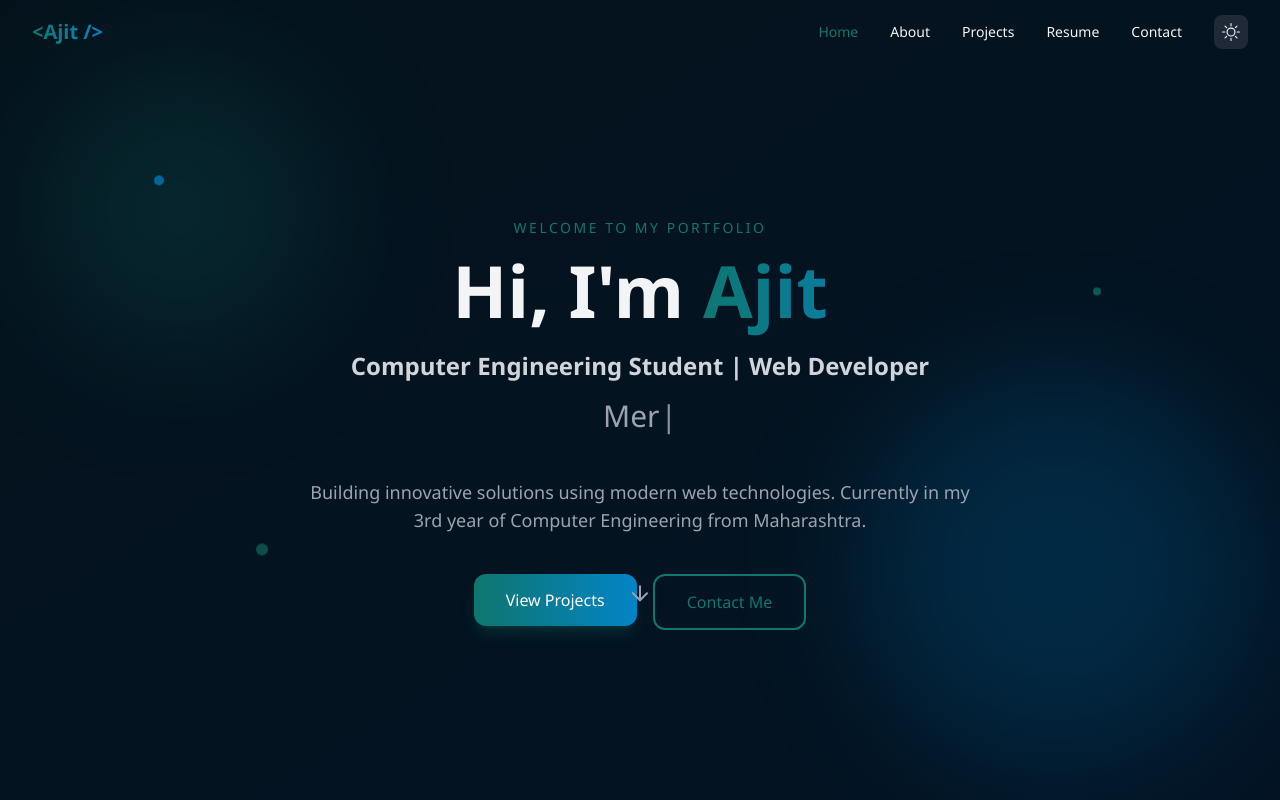
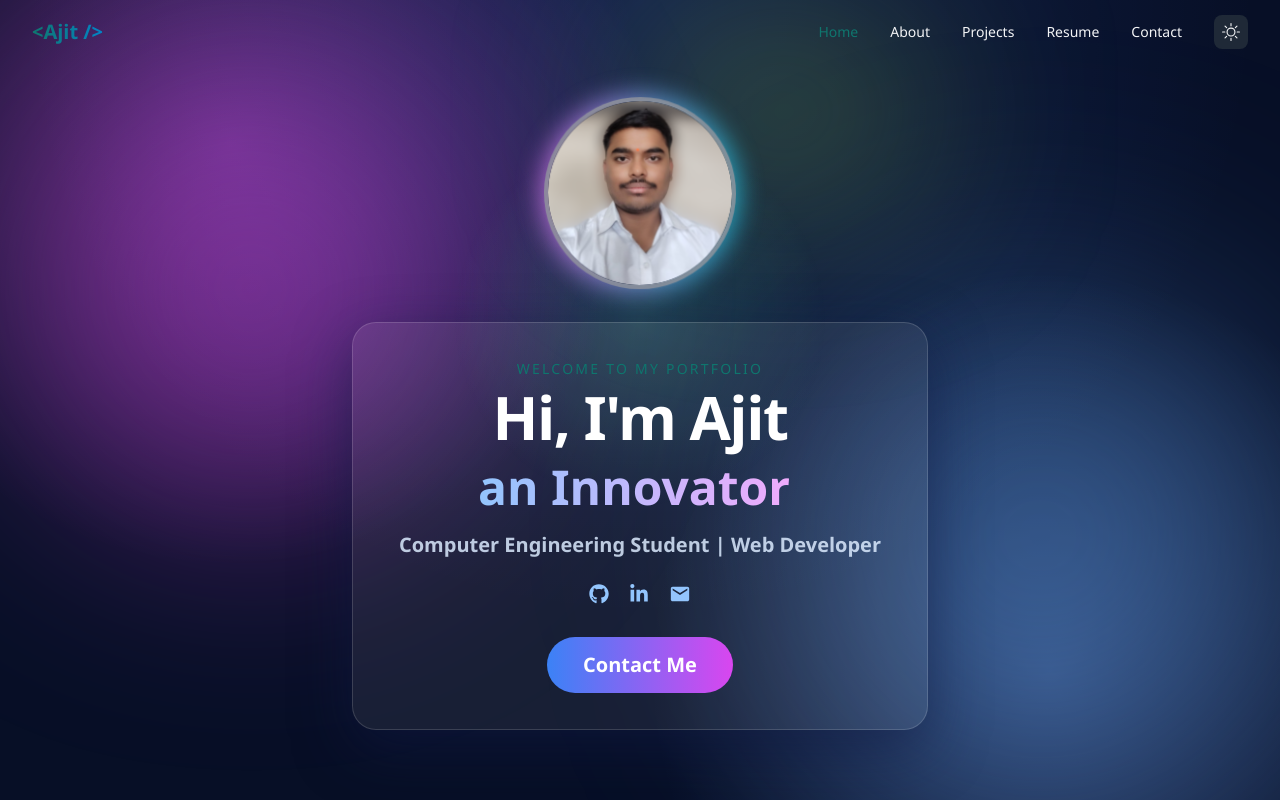
Before and after one commit to Ajit9834/portfolio, a React (Vite) app: page / in a window 1280 px wide. Shown: the top 800 px of the page. Built offline with nearby package versions, Linux system fonts and the light colour scheme.

Commit message:
Updated Resume component

```diff
--- a/src/App.jsx
+++ b/src/App.jsx
@@ -9,6 +9,7 @@ import Footer from './components/Footer'
 
 function App() {
   const [darkMode, setDarkMode] = useState(true)
+  const [cursorGlow, setCursorGlow] = useState({ x: 50, y: 50 })
 
   useEffect(() => {
     if (darkMode) {
@@ -20,9 +21,25 @@ function App() {
 
   const toggleDarkMode = () => setDarkMode(!darkMode)
 
+  const handleMouseMove = (event) => {
+    const x = (event.clientX / window.innerWidth) * 100
+    const y = (event.clientY / window.innerHeight) * 100
+    setCursorGlow({ x, y })
+  }
+
   return (
-    <div className="min-h-screen bg-gray-50 dark:bg-gray-950 text-gray-900 dark:text-gray-100 transition-colors duration-300">
+    <div
+      onMouseMove={handleMouseMove}
+      className="relative min-h-screen bg-gray-50 dark:bg-gray-950 text-gray-900 dark:text-gray-100 transition-colors duration-300"
+    >
+      <div
+        className="pointer-events-none fixed inset-0 z-[1] transition-[background] duration-150"
+        style={{
+          background: `radial-gradient(circle 220px at ${cursorGlow.x}% ${cursorGlow.y}%, rgba(124, 255, 201, 0.08), transparent 65%)`,
+        }}
+      />
       <Navbar darkMode={darkMode} toggleDarkMode={toggleDarkMode} />
+      <div className="relative z-[2]">
         <Hero />
         <About />
         <Projects />
@@ -30,6 +47,7 @@ function App() {
         <Contact />
         <Footer />
       </div>
+    </div>
   )
 }
 
--- a/src/components/Hero.jsx
+++ b/src/components/Hero.jsx
@@ -1,125 +1,168 @@
+import { useState } from 'react'
 import { motion } from 'framer-motion'
 import { Link } from 'react-scroll'
 import Typewriter from 'typewriter-effect'
-import { FiArrowDown } from 'react-icons/fi'
+import { FaGithub, FaLinkedinIn } from 'react-icons/fa'
+import { MdEmail } from 'react-icons/md'
 
 function Hero() {
+  const [cursorPosition, setCursorPosition] = useState({ x: 50, y: 40 })
+
+  const handleMouseMove = (event) => {
+    const rect = event.currentTarget.getBoundingClientRect()
+    const x = ((event.clientX - rect.left) / rect.width) * 100
+    const y = ((event.clientY - rect.top) / rect.height) * 100
+    setCursorPosition({ x, y })
+  }
+
+  const handleMouseLeave = () => {
+    setCursorPosition({ x: 50, y: 40 })
+  }
+
+  const socials = [
+    {
+      icon: <FaGithub size={20} />,
+      label: 'GitHub',
+      href: 'https://github.com/Ajit9834/Ajit9834.git',
+    },
+    {
+      icon: <FaLinkedinIn size={20} />,
+      label: 'LinkedIn',
+      href: 'https://www.linkedin.com/in/ajit-zori',
+    },
+    {
+      icon: <MdEmail size={22} />,
+      label: 'Gmail',
+      href: 'mailto:ajitzori24@gmail.com',
+    },
+  ]
+
   return (
     <section
       id="home"
-      className="min-h-[100svh] flex items-center justify-center relative overflow-hidden px-4 pt-24 pb-16 sm:px-6 sm:pt-28"
+      onMouseMove={handleMouseMove}
+      onMouseLeave={handleMouseLeave}
+      className="h-[100dvh] min-h-[100dvh] flex items-center justify-center relative overflow-hidden px-3 pt-16 pb-5 sm:px-6 sm:pt-22 sm:pb-8"
+      style={{
+        background:
+          'radial-gradient(circle at 18% 18%, rgba(237, 91, 255, 0.35), transparent 34%), radial-gradient(circle at 82% 84%, rgba(123, 172, 255, 0.35), transparent 32%), #070f26',
+      }}
     >
-      <div className="absolute inset-0 bg-gradient-to-br from-primary/5 via-transparent to-secondary/5 dark:from-primary/10 dark:to-secondary/10" />
+      <div className="absolute inset-0 bg-[radial-gradient(circle_at_50%_0%,rgba(71,122,255,0.18),transparent_60%)]" />
 
-      <div className="absolute top-16 -left-10 sm:left-8 w-52 h-52 sm:w-72 sm:h-72 bg-primary/20 rounded-full blur-3xl animate-drift-x" />
-      <div className="absolute bottom-10 -right-12 sm:right-8 w-64 h-64 sm:w-96 sm:h-96 bg-secondary/20 rounded-full blur-3xl animate-float-slow" />
+      <div className="absolute top-16 -left-12 sm:left-6 w-72 h-72 sm:w-[28rem] sm:h-[28rem] bg-fuchsia-500/40 rounded-full blur-[120px] animate-drift-x" />
+      <div className="absolute bottom-6 -right-16 sm:right-0 w-72 h-72 sm:w-[30rem] sm:h-[30rem] bg-blue-400/35 rounded-full blur-[130px] animate-float-slow" />
+      <div className="absolute top-6 left-1/2 -translate-x-1/2 w-72 h-44 bg-lime-400/30 blur-[100px] rounded-full animate-float-slow" />
 
-      <motion.div
-        initial={{ opacity: 0, scale: 0.9 }}
-        animate={{ opacity: 1, scale: 1 }}
-        transition={{ duration: 1.1, delay: 0.3 }}
-        className="pointer-events-none absolute inset-0"
-      >
-        <div className="absolute top-[22%] left-[12%] h-2.5 w-2.5 rounded-full bg-secondary/70 animate-float-slow" />
-        <div className="absolute top-[68%] left-[20%] h-3 w-3 rounded-full bg-primary/60 animate-float-slow [animation-delay:1.4s]" />
-        <div className="absolute top-[36%] right-[14%] h-2 w-2 rounded-full bg-primary/70 animate-float-slow [animation-delay:2.1s]" />
-      </motion.div>
+      <div
+        className="pointer-events-none absolute inset-0 transition-[background] duration-200"
+        style={{
+          background: `radial-gradient(circle 340px at ${cursorPosition.x}% ${cursorPosition.y}%, rgba(113, 255, 196, 0.18), transparent 55%)`,
+        }}
+      />
 
-      <div className="relative z-10 text-center max-w-5xl mx-auto">
+      <div className="relative z-10 text-center max-w-5xl mx-auto w-full">
         <motion.div
-          initial={{ opacity: 0, y: 30 }}
-          animate={{ opacity: 1, y: 0 }}
-          transition={{ duration: 0.8 }}
+          initial={{ opacity: 0, y: 85, scale: 0.92, filter: 'blur(12px)' }}
+          animate={{ opacity: 1, y: 0, scale: 1, filter: 'blur(0px)' }}
+          transition={{
+            duration: 1,
+            type: 'spring',
+            stiffness: 110,
+            damping: 16,
+          }}
+          className="mx-auto max-w-xl w-full"
         >
-          <motion.p
-            initial={{ opacity: 0 }}
-            animate={{ opacity: 1 }}
-            transition={{ delay: 0.2 }}
-            className="text-primary font-medium mb-4 text-xs sm:text-sm tracking-[0.18em] uppercase"
+          <motion.div
+            initial={{ opacity: 0, scale: 0.8, y: 30 }}
+            animate={{
+              opacity: 1,
+              scale: 1,
+              y: [0, -18, 0, 8, 0],
+              rotate: [0, 1.5, 0, -1.5, 0],
+            }}
+            transition={{
+              opacity: { delay: 0.15, duration: 0.5 },
+              scale: { delay: 0.15, duration: 0.6, type: 'spring', stiffness: 120 },
+              y: { duration: 6, repeat: Infinity, ease: 'easeInOut' },
+              rotate: { duration: 6, repeat: Infinity, ease: 'easeInOut' },
+            }}
+            whileHover={{ scale: 1.06, transition: { type: 'spring', stiffness: 260, damping: 16 } }}
+            className="relative mx-auto h-32 w-32 sm:h-44 sm:w-44 md:h-48 md:w-48 mb-5 sm:mb-7"
           >
-            Welcome to my portfolio
-          </motion.p>
+            <div className="absolute -inset-1 rounded-full bg-gradient-to-r from-fuchsia-400 to-cyan-400 blur-md opacity-70" />
+            <div className="relative h-full w-full rounded-full border-4 border-white/45 overflow-hidden bg-slate-900/70">
+              <img
+                src="/assets/profile.jpg"
+                alt="Ajit profile"
+                className="h-full w-full object-cover"
+              />
+            </div>
+          </motion.div>
 
-          <h1 className="text-[2.2rem] leading-tight sm:text-6xl lg:text-7xl font-bold mb-5 sm:mb-6">
-            Hi, I&apos;m{' '}
-            <span className="bg-gradient-to-r from-primary to-secondary bg-clip-text text-transparent animate-shine-sweep bg-[length:200%_100%]">
-              Ajit
-            </span>
-          </h1>
+          <div className="rounded-3xl border border-white/15 bg-white/[0.07] backdrop-blur-xl shadow-[0_18px_55px_rgba(17,26,68,0.55)] px-4 py-6 sm:px-8 sm:py-9">
+            <p className="text-primary font-medium mb-2 text-[11px] sm:text-sm tracking-[0.16em] uppercase">
+              Welcome to my portfolio
+            </p>
 
-          <p className="text-base sm:text-xl lg:text-2xl font-semibold text-gray-700 dark:text-gray-300 mb-4 px-1">
-            Computer Engineering Student | Web Developer
-          </p>
+            <h1 className="text-3xl sm:text-5xl md:text-6xl font-black tracking-tight leading-[0.95] text-white mb-3">
+              Hi, I&apos;m Ajit
+            </h1>
 
-          <div className="text-lg sm:text-2xl lg:text-3xl font-medium text-gray-600 dark:text-gray-400 mb-6 h-14">
-            <Typewriter
-              options={{
-                strings: [
-                  'Problem Solver',
-                  'Tech Enthusiast',
-                  'Mern Stack Developer',
-                  'System Design Learner',
-                ],
-                autoStart: true,
-                loop: true,
-                deleteSpeed: 30,
-                delay: 50,
-              }}
-            />
-          </div>
+            <div className="flex items-center justify-center gap-2 mb-3 sm:mb-4 min-h-10 sm:min-h-14">
+              <div className="text-2xl sm:text-4xl md:text-5xl font-black bg-gradient-to-r from-blue-300 to-fuchsia-300 bg-clip-text text-transparent">
+                <Typewriter
+                  options={{
+                    strings: ['a Coder', 'a Developer', 'an Innovator'],
+                    autoStart: true,
+                    loop: true,
+                    deleteSpeed: 34,
+                    delay: 55,
+                    cursor: '',
+                  }}
+                />
+              </div>
+              <span className="typing-cursor" aria-hidden="true" />
+            </div>
 
-          <motion.p
-            initial={{ opacity: 0 }}
-            animate={{ opacity: 1 }}
-            transition={{ delay: 0.6 }}
-            className="text-gray-500 dark:text-gray-400 max-w-2xl mx-auto mb-9 sm:mb-10 text-base sm:text-lg leading-relaxed"
-          >
-            Building innovative solutions using modern web technologies.
-            Currently in my 3rd year of Computer Engineering from Maharashtra.
-          </motion.p>
+            <p className="text-sm sm:text-xl font-semibold text-blue-100/85 mb-5 sm:mb-6 px-1">
+              Computer Engineering Student | Web Developer
+            </p>
 
-          <motion.div
-            initial={{ opacity: 0, y: 20 }}
-            animate={{ opacity: 1, y: 0 }}
-            transition={{ delay: 0.8 }}
-            className="flex flex-col sm:flex-row gap-4 justify-center"
-          >
-            <Link to="projects" smooth={true} duration={500} offset={-70}>
+            <div className="flex items-center justify-center gap-4 sm:gap-5 mb-6 sm:mb-8">
+              {socials.map((social, index) => (
+                <motion.a
+                  key={social.label}
+                  href={social.href}
+                  target="_blank"
+                  rel="noreferrer"
+                  initial={{ opacity: 0, y: 10 }}
+                  animate={{ opacity: 1, y: 0 }}
+                  transition={{ delay: 0.2 + index * 0.1 }}
+                  whileHover={{ y: -4, scale: 1.08 }}
+                  className="text-blue-300 hover:text-cyan-300 transition-colors"
+                  aria-label={social.label}
+                >
+                  {social.icon}
+                </motion.a>
+              ))}
+            </div>
+
+            <Link to="contact" smooth={true} duration={650} offset={-70}>
               <motion.button
-                whileHover={{ scale: 1.05 }}
-                whileTap={{ scale: 0.95 }}
-                className="w-full sm:w-auto px-8 py-3.5 bg-gradient-to-r from-primary to-secondary text-white rounded-xl font-medium shadow-lg shadow-primary/25 hover:shadow-xl hover:shadow-primary/30 transition-shadow duration-300"
-              >
-                View Projects
-              </motion.button>
-            </Link>
-            <Link to="contact" smooth={true} duration={500} offset={-70}>
-              <motion.button
-                whileHover={{ scale: 1.05 }}
-                whileTap={{ scale: 0.95 }}
-                className="w-full sm:w-auto px-8 py-3.5 border-2 border-primary text-primary rounded-xl font-medium hover:bg-primary hover:text-white transition-all duration-300"
+                whileHover={{
+                  scale: 1.12,
+                  y: -6,
+                  boxShadow: '0 20px 45px rgba(164, 99, 255, 0.58)',
+                }}
+                whileTap={{ scale: 0.94, y: 0 }}
+                transition={{ type: 'spring', stiffness: 320, damping: 15 }}
+                className="px-7 sm:px-9 py-3 sm:py-3.5 bg-gradient-to-r from-blue-500 to-fuchsia-500 text-white rounded-full text-base sm:text-xl font-bold"
               >
                 Contact Me
               </motion.button>
             </Link>
-          </motion.div>
-        </motion.div>
-
-        <motion.div
-          initial={{ opacity: 0 }}
-          animate={{ opacity: 1 }}
-          transition={{ delay: 1.2 }}
-          className="absolute bottom-4 sm:bottom-8 left-1/2 -translate-x-1/2"
-        >
-          <Link to="about" smooth={true} duration={500} offset={-70}>
-            <motion.div
-              animate={{ y: [0, 10, 0] }}
-              transition={{ duration: 2, repeat: Infinity }}
-              className="cursor-pointer text-gray-400 hover:text-primary transition-colors"
-            >
-              <FiArrowDown size={24} />
-            </motion.div>
-          </Link>
+          </div>
         </motion.div>
       </div>
     </section>
```
Also changed, not shown: src/index.css (+21 -1 lines). Lines whose indentation alone changed are shown as unchanged.
